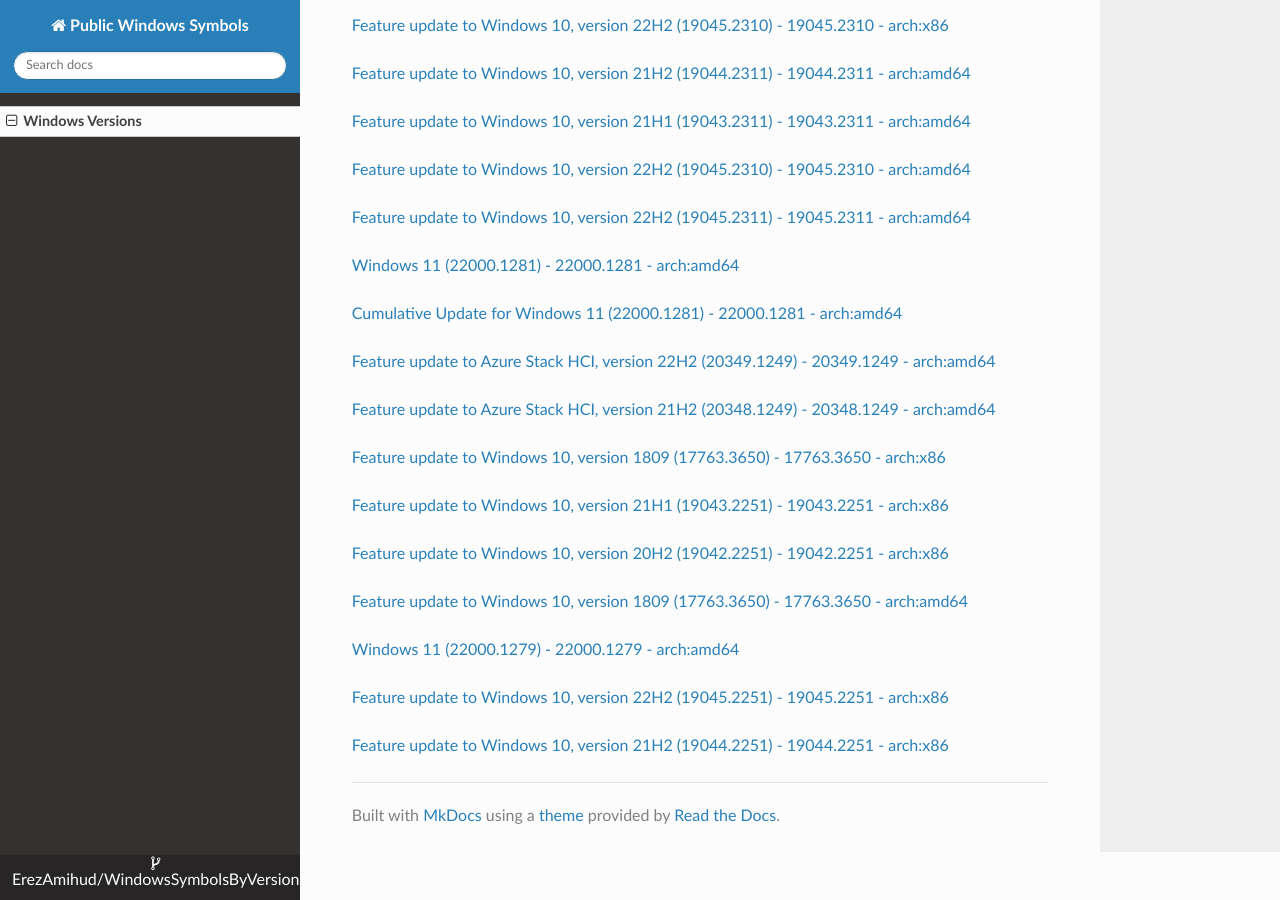
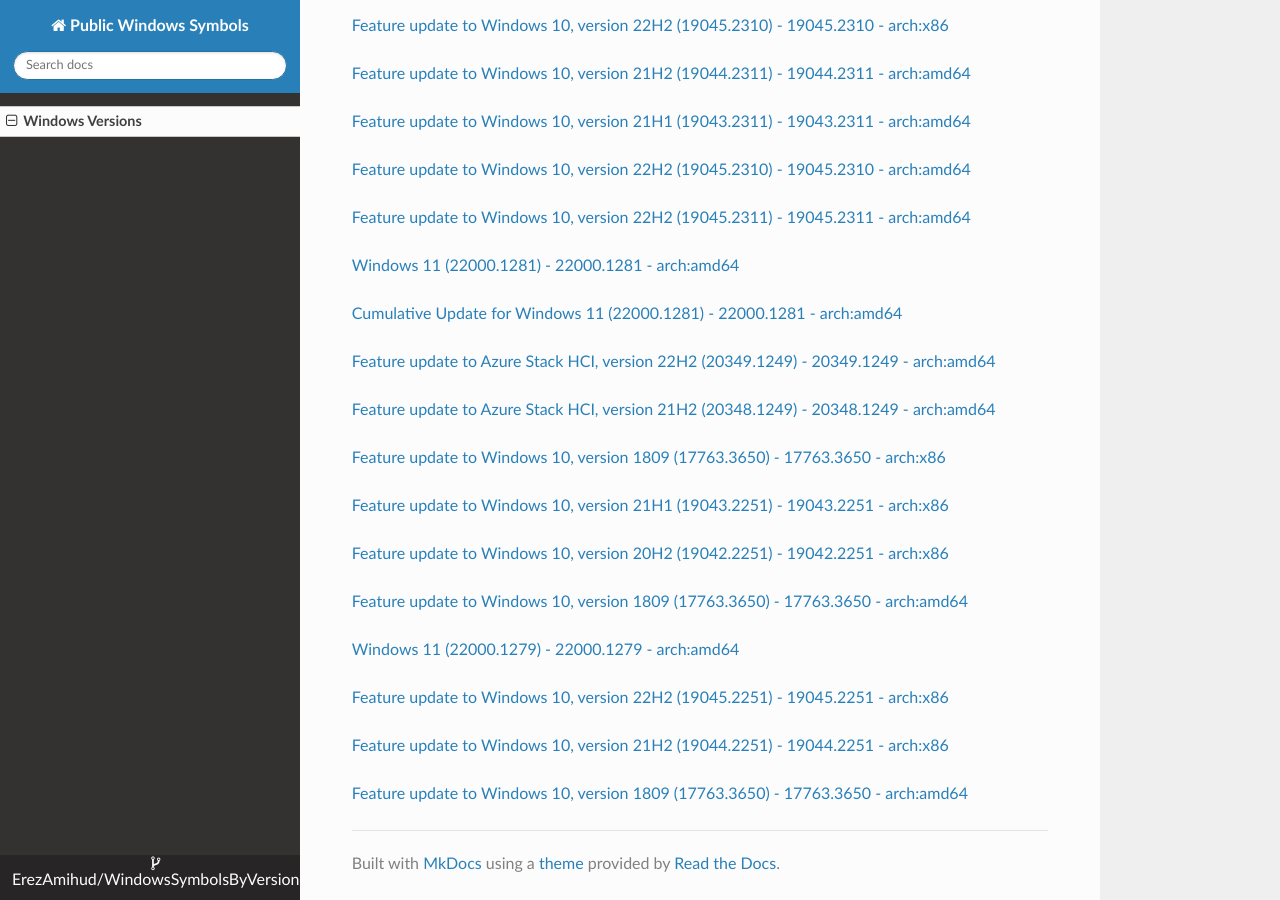
Before and after one commit to ErezAmihud/WindowsSymbolsByVersion, an MkDocs documentation site: the page built from docs/index.md, in a window 1280 px wide and 900 px high, scrolled down 45509 px. Built offline with MkDocs 1.6.1, drawn with Linux system fonts in a browser that asks for light colours; nearby versions of some CDN libraries.

Commit message:
Automated commit, add manifest for 92f2ddc1-89d5-47c4-a45e-24ba05c544fd

```diff
--- a/docs/index.md
+++ b/docs/index.md
@@ -2674,3 +2674,6 @@
 
 
 [Feature update to Windows 10, version 21H2 (19044.2251) - 19044.2251 - arch:x86](https://github.com/ErezAmihud/WindowsSymbolsByVersion/blob/main/manifests/b1dfd86a-4a85-4055-99e7-6f83d4376642.manifest)
+
+
+[Feature update to Windows 10, version 1809 (17763.3650) - 17763.3650 - arch:amd64](https://github.com/ErezAmihud/WindowsSymbolsByVersion/blob/main/manifests/92f2ddc1-89d5-47c4-a45e-24ba05c544fd.manifest)
```
Also changed, not shown: process_builds.json (+1 -1 lines).
